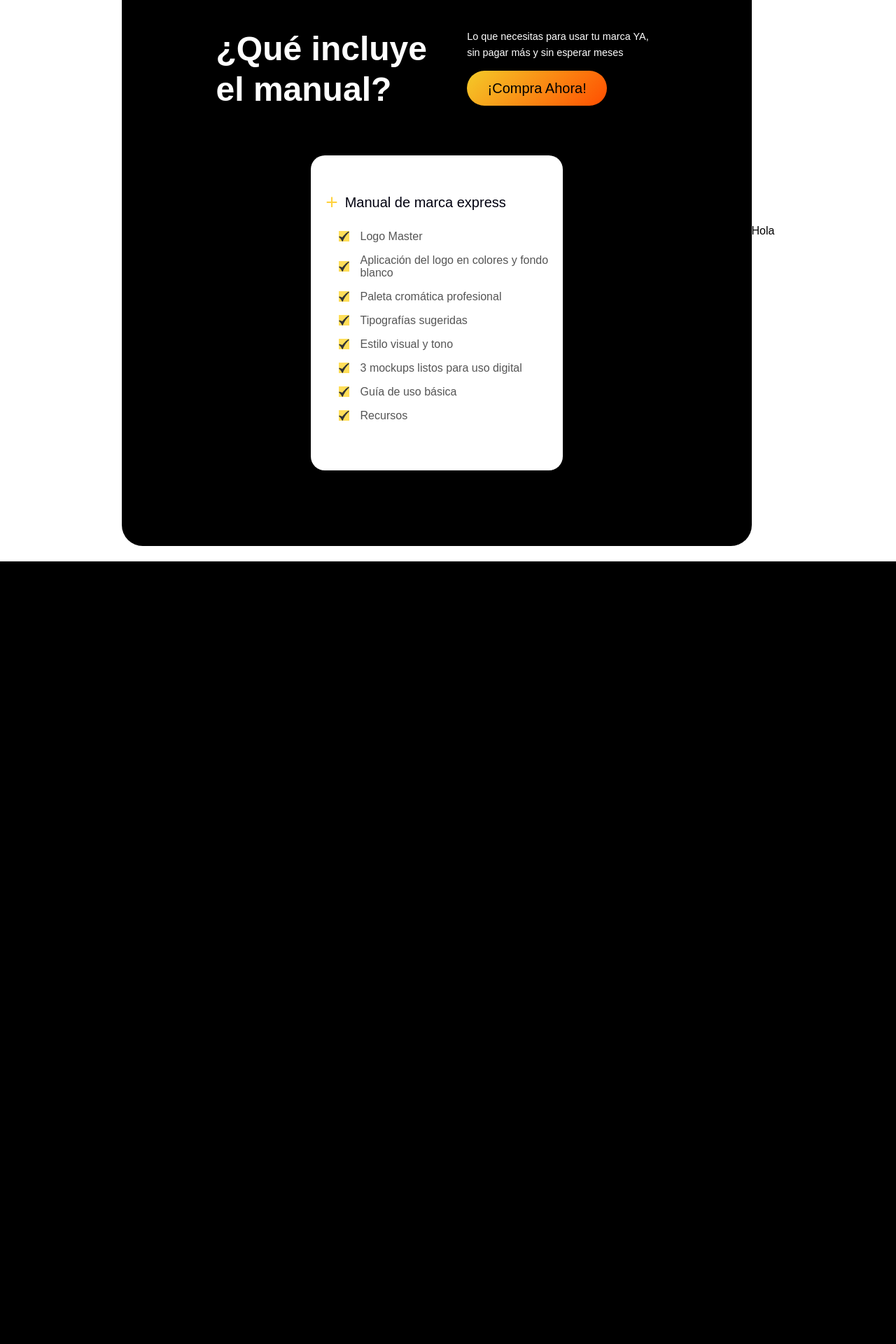
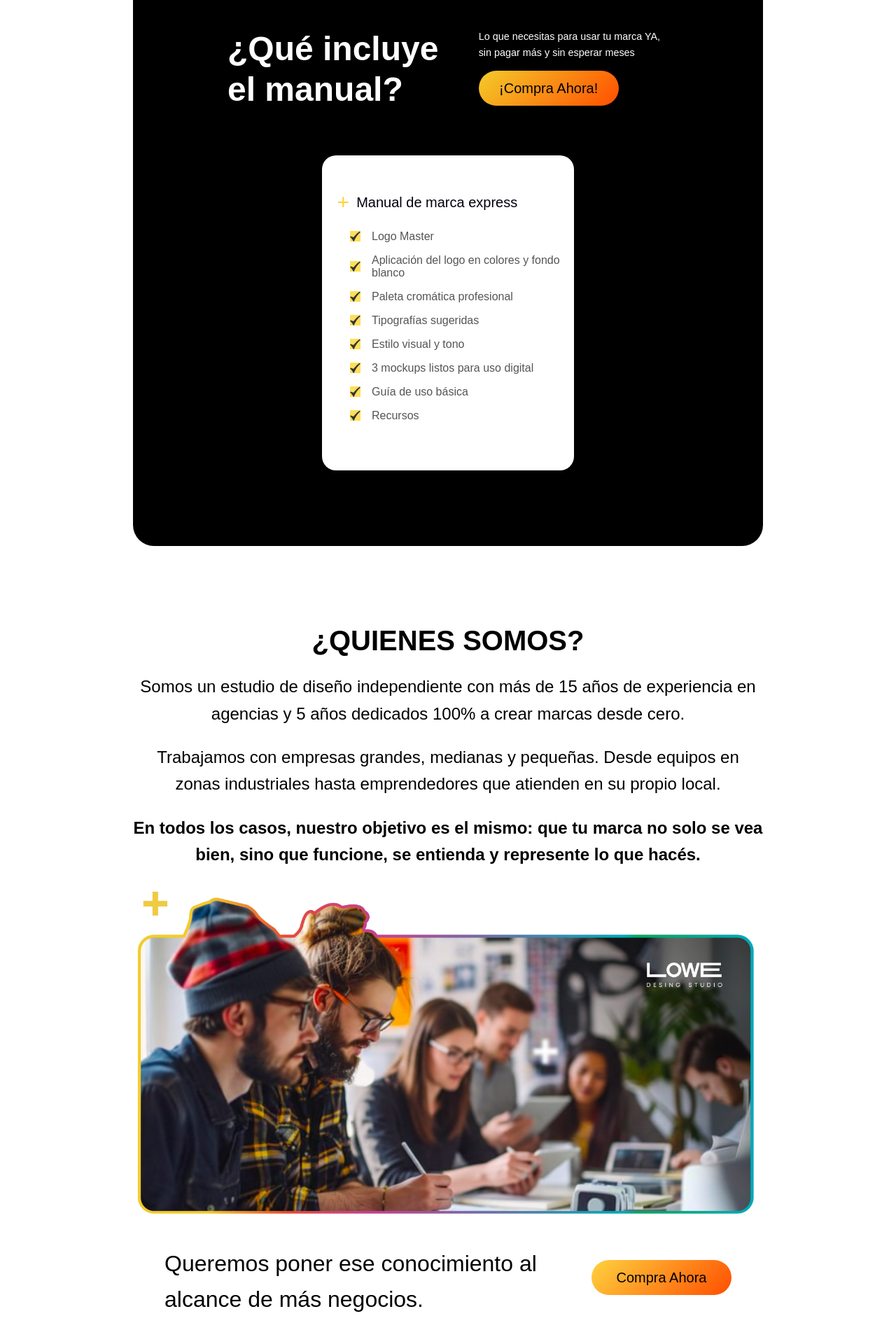
Before and after one commit to Alejosamy96/DesignMaker, a PHP site: page / in a window 1280 px wide. Shown: the part 1640-3560 px from the top of the page at 70% size. Before the commit the page ends 2442 px from the top, so only its background shows below. Run offline with PHP 8.4, Linux system fonts and the light colour scheme.

Commit message:
Añadida la sección de quienes somos completamente funcional, queda en duda la aprobación por parte de diseño

```diff
--- a/Styles.css
+++ b/Styles.css
@@ -242,12 +242,14 @@
 }
 
 .secciondatos {
+  flex-direction: column;
   display: flex;
   justify-content: center;
   align-items: center;
 }
 .secciondatos .contenedor {
   position: relative;
+  flex-direction: column;
   max-width: 900px;
   width: 100%;
 }
@@ -372,6 +374,87 @@
 }
 
 
+.seccion-quienes-somos {
+  background: #ffffff;
+  color: #000000;
+  padding: 80px 10%;
+  text-align: center;
+  display: flex;
+  justify-content: center;
+  align-items: center;
+  flex-direction: column;
+}
+
+.seccion-quienes-somos .container{
+  position: relative;
+  max-width: 900px;
+  width: 100%;
+}
+
+.seccion-quienes-somos h2 {
+  font-size: 2.5rem;
+  margin-bottom: 20px;
+}
+
+.seccion-quienes-somos h2 span {
+  color: #000000;
+  font-weight: bold;
+}
+
+.seccion-quienes-somos p {
+  font-size: 1.5rem;
+  line-height: 1.6;
+  margin-bottom: 20px;
+}
+
+.seccion-quienes-somos p span{
+  font-weight: bold;
+}
+
+.seccion-quienes-somos-imagen {
+  flex: none;
+  width: 100%;
+  display: flex;
+  justify-content: center; /* imagen centrada */
+}
+
+.seccion-quienes-somos-imagen img {
+  max-width: 100%;
+  border-radius: 20px;
+}
+
+.seccion-quienes-somos .bot{
+  display: flex;
+  justify-content: left;
+  align-items: center;
+  max-width: 100%;
+  padding-left: 5%;
+  padding-right: 5%;
+}
+
+.seccion-quienes-somos .bot .texto{
+  text-align: left;
+  line-height: 1;
+  max-width: fit-content;
+  padding-right: 5%;
+}
+
+.seccion-quienes-somos .bot .texto p{
+  font-size: 2rem;
+}
+
+.seccion-quienes-somos .bot .botonCompra{
+  height: 50px;
+  width: 200px;
+  font-size: 20px;
+  color: black;
+  border: none;
+  border-radius: 30px;
+  cursor: pointer;
+  background: linear-gradient(135deg, #FFD23F, #FF4E00);
+  transition: transform 0.2s;
+}
+
 
 
 
--- a/index.html
+++ b/index.html
@@ -9,12 +9,10 @@
 </head>
 
 <body>
-
   <header class="menu">
     <div class="menu-left">
       <img src="IMG/logo.jpg" alt="LogoEmpresa" class="logo">
     </div>
-
 
     <nav class="menu-center">
       <ul>
@@ -32,7 +30,6 @@
       </a>
     </div>
   </header>
-
 
   <main class="contenido">
 
@@ -177,11 +174,36 @@
           </div>
         </div>
       </div>
-    <section class="formulario">
-      <div class="contenedor">
-        Hola
+    <section class="seccion-quienes-somos">
+      <div class="container">
+        <h2>¿QUIENES <span>SOMOS?</span></h2>
+        <p>
+          Somos un estudio de diseño independiente con más de 15 años de experiencia en agencias
+          y 5 años dedicados 100% a crear marcas desde cero.
+        </p>
+        <p>
+          Trabajamos con empresas grandes, medianas y pequeñas. Desde equipos en zonas industriales
+          hasta emprendedores que atienden en su propio local.
+        </p>
+        <p><span>
+          En todos los casos, nuestro objetivo es el mismo: que tu marca no solo se vea bien,
+          sino que funcione, se entienda y represente lo que hacés.
+        </span></p>
+        <div class="seccion-quienes-somos-imagen">
+            <img src="IMG/Fondo__QS.jpg" alt="Equipo de trabajo creativo">
+        </div>
+        <div class="bot">
+          <div class="texto">
+            <p>Queremos poner ese conocimiento al alcance de más negocios.</p>
+          </div>
+          <a href="https://wa.me/573112171450?text=Hola%2C%20Quiero%20mejorar%20mi%20marca" target="_blank">
+          <button class="botonCompra">Compra Ahora</button>
+          </a>
+        </div>
       </div>
     </section>
+
+
   </main>
 </body>
 </html>
```
Also changed, not shown: IMG/Equipo.png, IMG/Fondo__QS.jpg (added), IMG/Medalla.png. Lines whose indentation alone changed are shown as unchanged.
